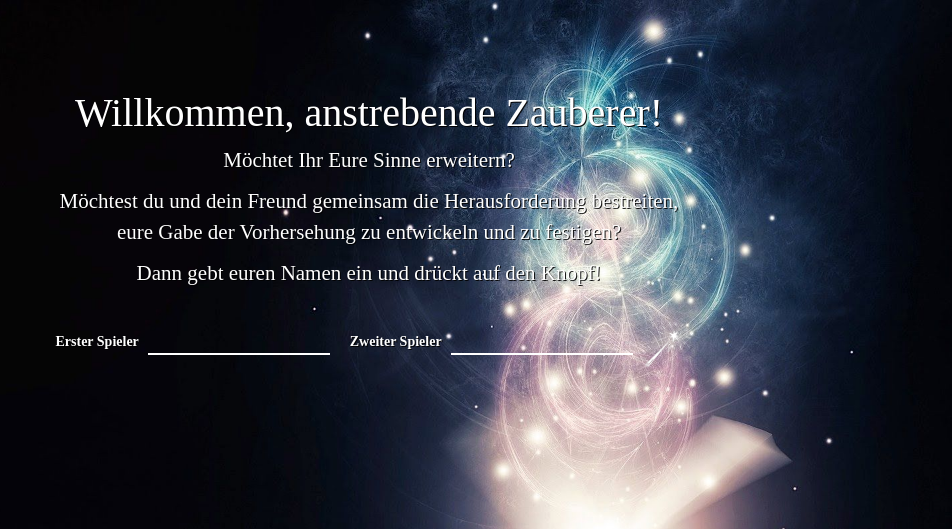
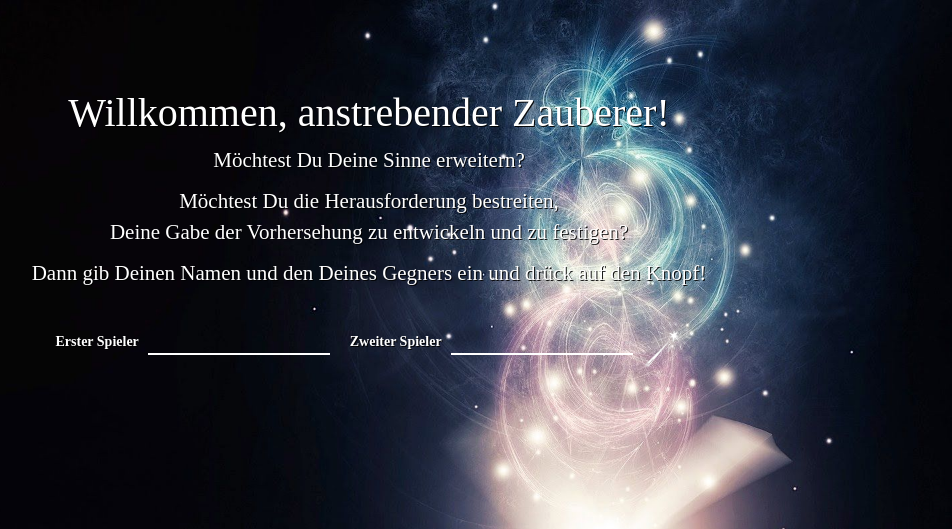
Before and after one commit to oezbro/wizard_berufsschule, an ASP.NET MVC app: page /Wizard/StartView in a window 1280 px wide. Shown: the top 529 px of the page, without its empty margins (271-1223 px from the left). Run offline with ASP.NET Core 8 and stand-ins for ASP.NET MVC 5, Linux system fonts and the light colour scheme; the project's own start-up code is not run, and a stand-in starts its controllers and pages; some libraries are stand-ins or nearby versions.

Commit message:
kleine Änderungen an HTML, CSS, JavaScript

```diff
--- a/Wizard_Aydin_Olga/Content/gameView.css
+++ b/Wizard_Aydin_Olga/Content/gameView.css
@@ -282,7 +282,7 @@ form button[type="submit"]:hover {
 	font-family: 'Fontdinerdotcom Jazz Dark';
 	position: absolute;
 	top: 100px;
-	right: 100px;
+	right: 75px;
 	z-index: 5;
 	cursor: pointer;
 	font-size: 24px;
@@ -305,7 +305,7 @@ form button[type="submit"]:hover {
 	color: #fff;
 	position: absolute;
 	top: 100px;
-	right: 100px;
+	right: -10px;
 	z-index: 5;
 }
 
--- a/Wizard_Aydin_Olga/Scripts/dragndrop.js
+++ b/Wizard_Aydin_Olga/Scripts/dragndrop.js
@@ -96,10 +96,10 @@ $("#startEvaluation, #startEvaluationFinal").on('click', function () {
             cardNumber = card.getAttribute("data-value");
         } else {
             if (cardNumber != 15 && cardNumber != 14 && card.getAttribute("data-value") != 15 && card.getAttribute("data-value") != 14) {
-                if (card.getAttribute("data-color") == cardColor) {
+                if (card.getAttribute("data-color") === cardColor) {
                     if (card.getAttribute("data-value") < cardNumber) {
                         ownTricks = (ownTricks + 1);
-                    } else {
+                    } else if (card.getAttribute("data-value") > cardNumber) {
                         opponentTricks = (opponentTricks + 1);
                     }
                 } else if (card.getAttribute("data-color") != cardColor) {
--- a/Wizard_Aydin_Olga/Views/Wizard/StartView.cshtml
+++ b/Wizard_Aydin_Olga/Views/Wizard/StartView.cshtml
@@ -2,10 +2,10 @@
 ﻿
 
 <div class="startText">
-    <h1>Willkommen, anstrebende Zauberer!</h1>
-    <p>Möchtet Ihr Eure Sinne erweitern?</p>
-    <p>Möchtest du und dein Freund gemeinsam die Herausforderung bestreiten,<br /> eure Gabe der Vorhersehung zu entwickeln und zu festigen?</p>
-    <p>Dann gebt euren Namen ein und drückt auf den Knopf!</p>
+    <h1>Willkommen, anstrebender Zauberer!</h1>
+    <p>Möchtest Du Deine Sinne erweitern?</p>
+    <p>Möchtest Du die Herausforderung bestreiten,<br /> Deine Gabe der Vorhersehung zu entwickeln und zu festigen?</p>
+    <p>Dann gib Deinen Namen und den Deines Gegners ein und drück auf den Knopf!</p>
 
     @using (Html.BeginForm("StartView", "Wizard", FormMethod.Post))
     {
```
